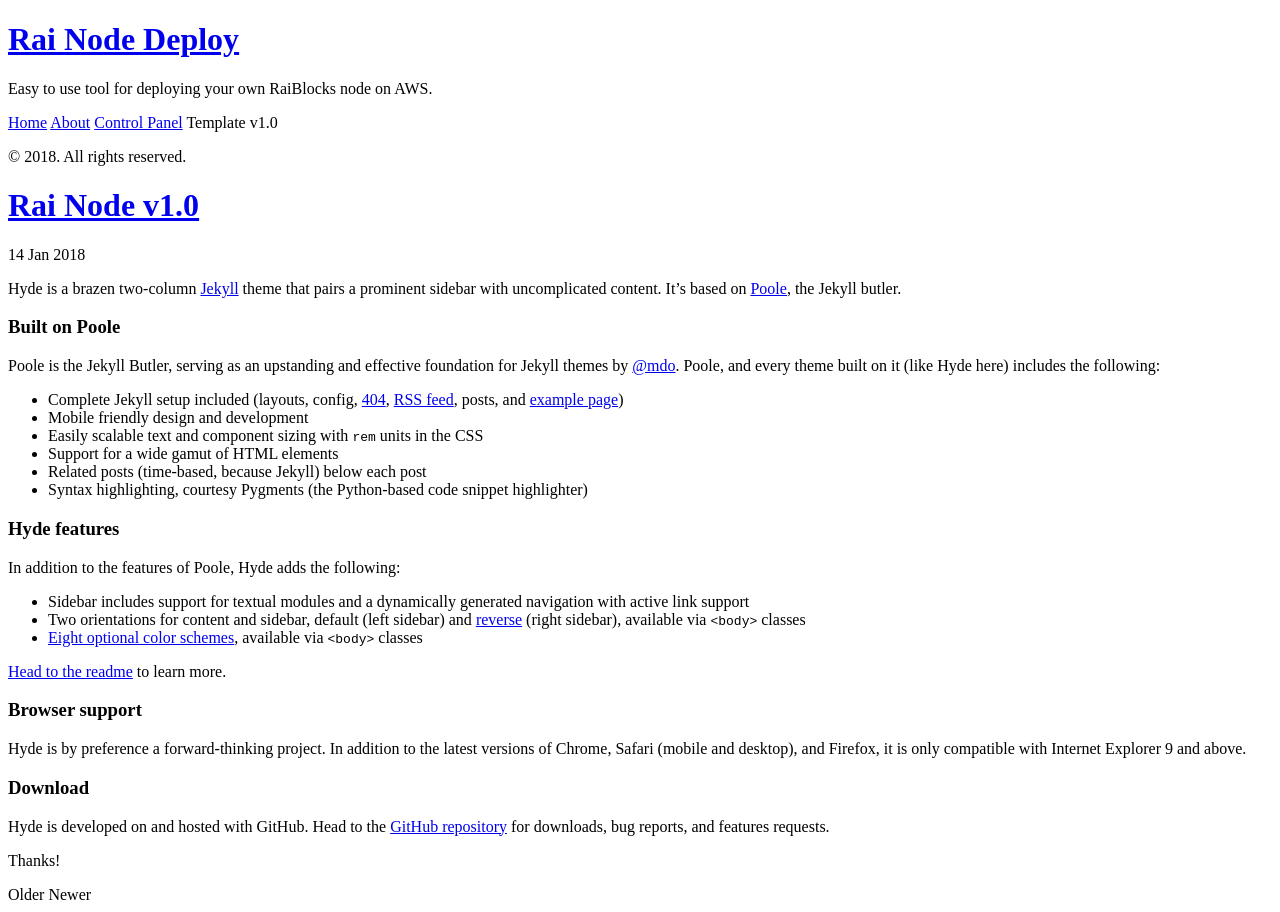
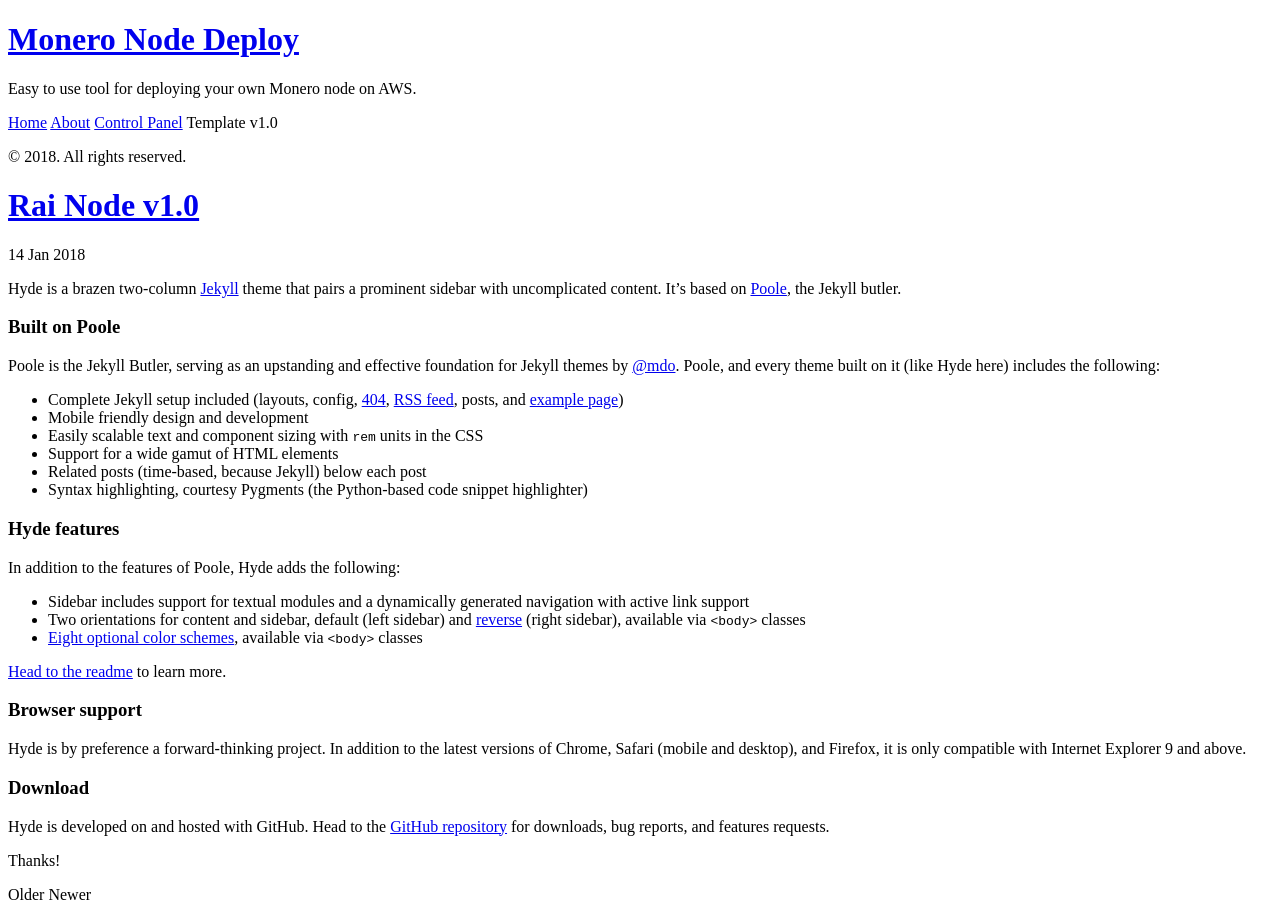
Before and after one commit to ipbc-dev/bittube-node-deploy, a Jekyll site: the page built from index.html, in a window 1280 px wide. Built offline with Jekyll 4.4.1, drawn with Linux system fonts in a browser that asks for light colours; Markdown is read by kramdown in place of the engine named in the settings; the list of posts is cut into pages by our own code.

Commit message:
republishing existing repo but for nenew purpose

```diff
--- a/_config.yml
+++ b/_config.yml
@@ -7,9 +7,9 @@ permalink: pretty
 #relative_permalinks: true
 
 # Setup
-title: Rai Node Deploy
+title: Monero Node Deploy
 tagline: ''
-description: 'Easy to use tool for deploying your own RaiBlocks node on AWS.'
+description: 'Easy to use tool for deploying your own Monero node on AWS.'
 url:
 baseurl: /
 
```
